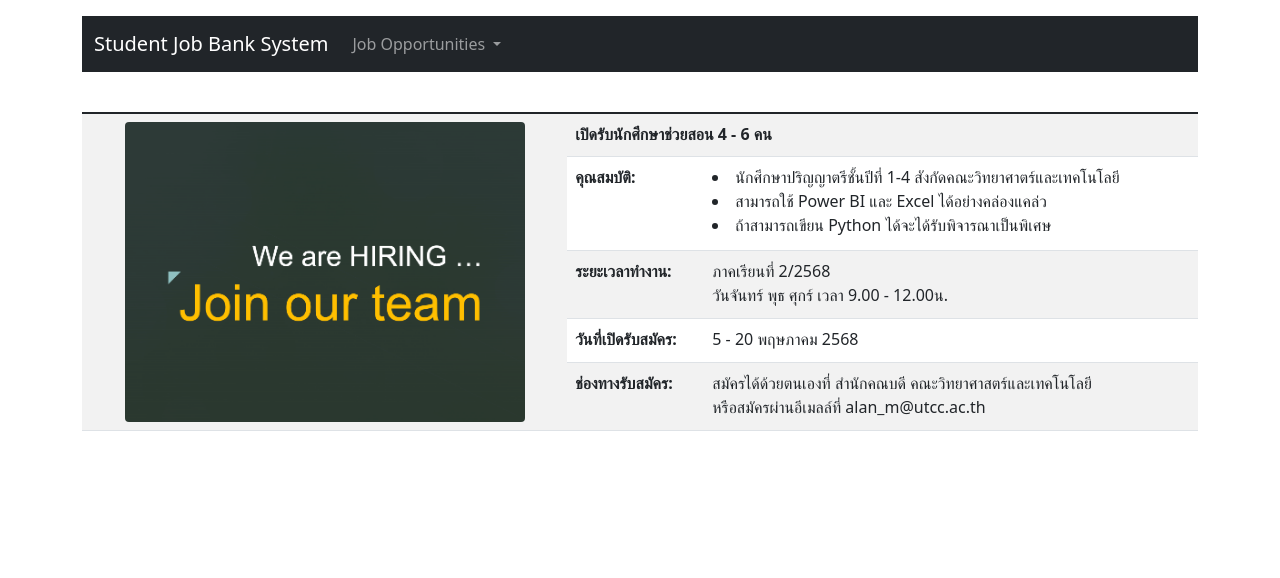
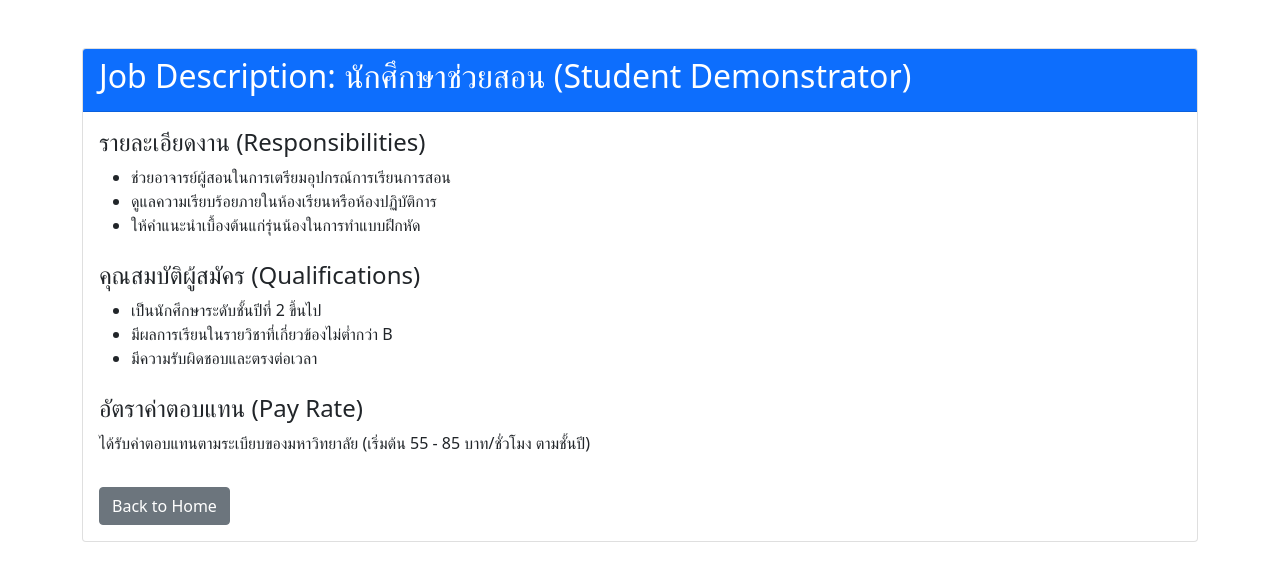
Before and after one commit to eeedt/jobbank, a plain HTML site: page job1.html in a window 1280 px wide. Drawn offline with nearby package versions, Linux system fonts and the light colour scheme.

Commit message:
Complete Question 2: Add job1 description

```diff
--- a/job1.html
+++ b/job1.html
@@ -1,78 +1,38 @@
 <!DOCTYPE html>
 <html lang="en">
 <head>
-  <title>Student Job Bank System</title>
+  <title>Job Description - Student Demonstrator</title>
   <meta charset="utf-8">
   <meta name="viewport" content="width=device-width, initial-scale=1">
   <link href="https://cdn.jsdelivr.net/npm/bootstrap@5.1.3/dist/css/bootstrap.min.css" rel="stylesheet">
-  <script src="https://cdn.jsdelivr.net/npm/bootstrap@5.1.3/dist/js/bootstrap.bundle.min.js"></script>
 </head>
 <body>
+<div class="container mt-5">
+  <div class="card">
+    <div class="card-header bg-primary text-white">
+      <h2>Job Description: นักศึกษาช่วยสอน (Student Demonstrator)</h2>
+    </div>
+    <div class="card-body">
+      <h4>รายละเอียดงาน (Responsibilities)</h4>
+      <ul>
+        <li>ช่วยอาจารย์ผู้สอนในการเตรียมอุปกรณ์การเรียนการสอน</li>
+        <li>ดูแลความเรียบร้อยภายในห้องเรียนหรือห้องปฏิบัติการ</li>
+        <li>ให้คำแนะนำเบื้องต้นแก่รุ่นน้องในการทำแบบฝึกหัด</li>
+      </ul>
 
-<div class="container mt-3">
-  <nav class="navbar navbar-expand-lg navbar-dark bg-dark">
-    <div class="container-fluid">
-      <a class="navbar-brand" href="index.html">Student Job Bank System</a>
-      <button class="navbar-toggler" type="button" data-bs-toggle="collapse" data-bs-target="#navbarNavDarkDropdown" aria-controls="navbarNavDarkDropdown" aria-expanded="false" aria-label="Toggle navigation">
-        <span class="navbar-toggler-icon"></span>
-      </button>
-      <div class="collapse navbar-collapse" id="navbarNavDarkDropdown">
-        <ul class="navbar-nav">
-          <li class="nav-item dropdown">
-            <a class="nav-link dropdown-toggle" href="#" id="navbarDarkDropdownMenuLink" role="button" data-bs-toggle="dropdown" aria-expanded="false">
-              Job Opportunities
-            </a>
-            <ul class="dropdown-menu dropdown-menu-dark" aria-labelledby="navbarDarkDropdownMenuLink">
-              <li><a class="dropdown-item" href="#">นักศึกษาช่วยสอน (Student demonstrator)</a></li>
-              <li><a class="dropdown-item" href="#">Job#2</a></li>
-              <li><a class="dropdown-item" href="#">Job#3</a></li>
-            </ul>
-          </li>
-        </ul>
-      </div>
+      <h4 class="mt-4">คุณสมบัติผู้สมัคร (Qualifications)</h4>
+      <ul>
+        <li>เป็นนักศึกษาระดับชั้นปีที่ 2 ขึ้นไป</li>
+        <li>มีผลการเรียนในรายวิชาที่เกี่ยวข้องไม่ต่ำกว่า B</li>
+        <li>มีความรับผิดชอบและตรงต่อเวลา</li>
+      </ul>
+
+      <h4 class="mt-4">อัตราค่าตอบแทน (Pay Rate)</h4>
+      <p>ได้รับค่าตอบแทนตามระเบียบของมหาวิทยาลัย (เริ่มต้น 55 - 85 บาท/ชั่วโมง ตามชั้นปี)</p>
+
+      <a href="index.html" class="btn btn-secondary mt-3">Back to Home</a>
     </div>
-  </nav>
-
-  <table class="table table-striped">
-    <thead>
-      <tr>
-		<th></th>
-        <th>&nbsp;</th>
-        <th>&nbsp;</th>
-      </tr>
-    </thead>
-    <tbody>
-      <tr>
-		<td rowspan="7"><img src="images/promote_job1.png" class="rounded mx-auto d-block" alt="Alan McDonald" width="400" height="300"></td>
-        <th colspan="2">เปิดรับนักศึกษาช่วยสอน 4 - 6 คน</th>
-      </tr>
-      <tr>
-        <th>คุณสมบัติ:</th>
-        <td>
-          <li>นักศึกษาปริญญาตรีชั้นปีที่ 1-4 สังกัดคณะวิทยาศาตร์และเทคโนโลยี</li>
-          <li>สามารถใช้ Power BI และ Excel ได้อย่างคล่องแคล่ว</li>
-          <li>ถ้าสามารถเขียน Python ได้จะได้รับพิจารณาเป็นพิเศษ</li>
-        </td>
-      </tr>
-	  <tr>
-        <th>ระยะเวลาทำงาน:</th>
-        <td>
-          ภาคเรียนที่ 2/2568 <br>
-          วันจันทร์ พุธ ศุกร์ เวลา 9.00 - 12.00น.
-        </td>
-      </tr>
-	  <tr>
-        <th>วันที่เปิดรับสมัคร:</th>
-        <td>5 - 20 พฤษภาคม 2568</td>
-    </tr>
-	  <tr>
-        <th>ช่องทางรับสมัคร:</th>
-        <td>สมัครได้ด้วยตนเองที่ สำนักคณบดี คณะวิทยาศาสตร์และเทคโนโลยี <br>
-          หรือสมัครผ่านอีเมลล์ที่ alan_m@utcc.ac.th</td>
-      </tr>
-    </tbody>
-  </table>
+  </div>
 </div>
-
 </body>
 </html>
```
